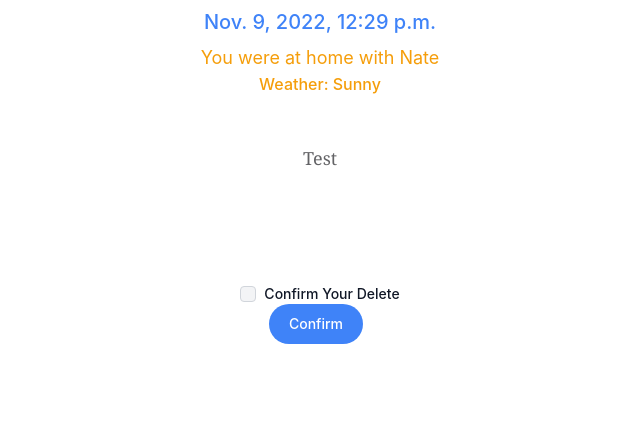
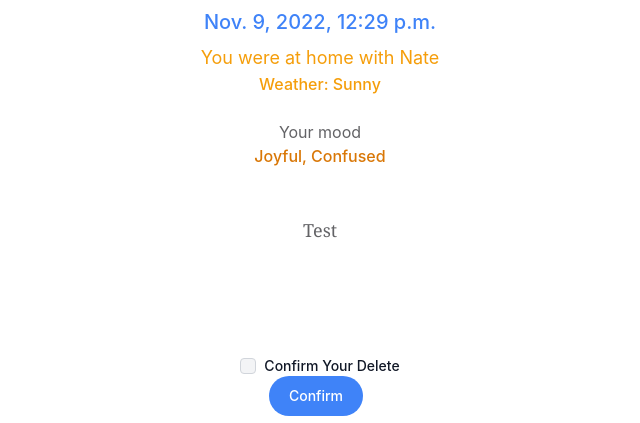
Before and after one commit to MemoMood/MemoMood, a Django app: page /mood/views/1 in a window 1280 px wide. Shown: the part 116-539 px from the top of the page, without its empty margins (320-960 px from the left). Run offline with Django 4.2, Linux system fonts and the light colour scheme; a user stored in the database is signed in; data comes from the database, SQL or seed files in the repository; tables that the repository leaves empty hold one stand-in row (values such as "Sample post"); style sheets or scripts are compiled from the project's sources; some libraries are stand-ins or nearby versions.

Commit message:
add user mood to view mood page

```diff
--- a/mood/templates/mood/view_mood.html
+++ b/mood/templates/mood/view_mood.html
@@ -16,7 +16,17 @@
             {% endfor %}
         {% endif %}
     </p>
-    <p class="font-medium text-amber-500">Weather: {{diary.weather|title}}</p>
+    <p class="font-medium text-amber-500">Weather: {{diary.weather|title}}</p> <br>
+    <p>Your mood</p>
+    <p class="font-medium text-amber-600 mx-auto" style="inline-size: 700px;overflow-wrap:break-word;">
+    {% for p in diary.mood.all %}
+        {% if forloop.last %}
+            {{ p.name|title }}
+        {% else %}
+            {{ p.name|title }},
+        {% endif %}
+    {% endfor %}
+    </p>
     <p class="font-serif text-lg py-12 mx-auto" style="inline-size: 700px;overflow-wrap:break-word;">{{diary.text}}</p>
 </div>
 <div style="padding: 5%;">
```
